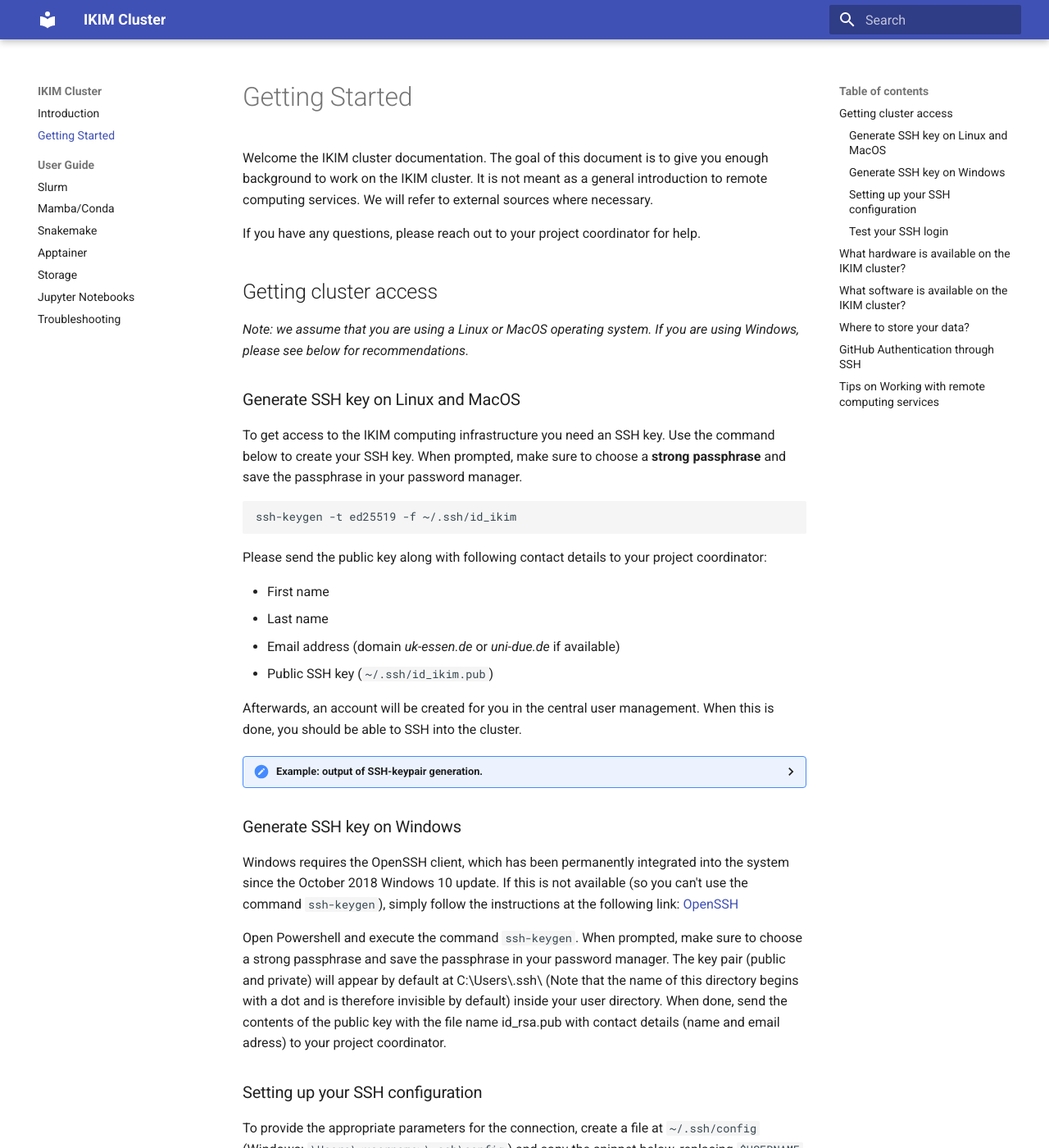
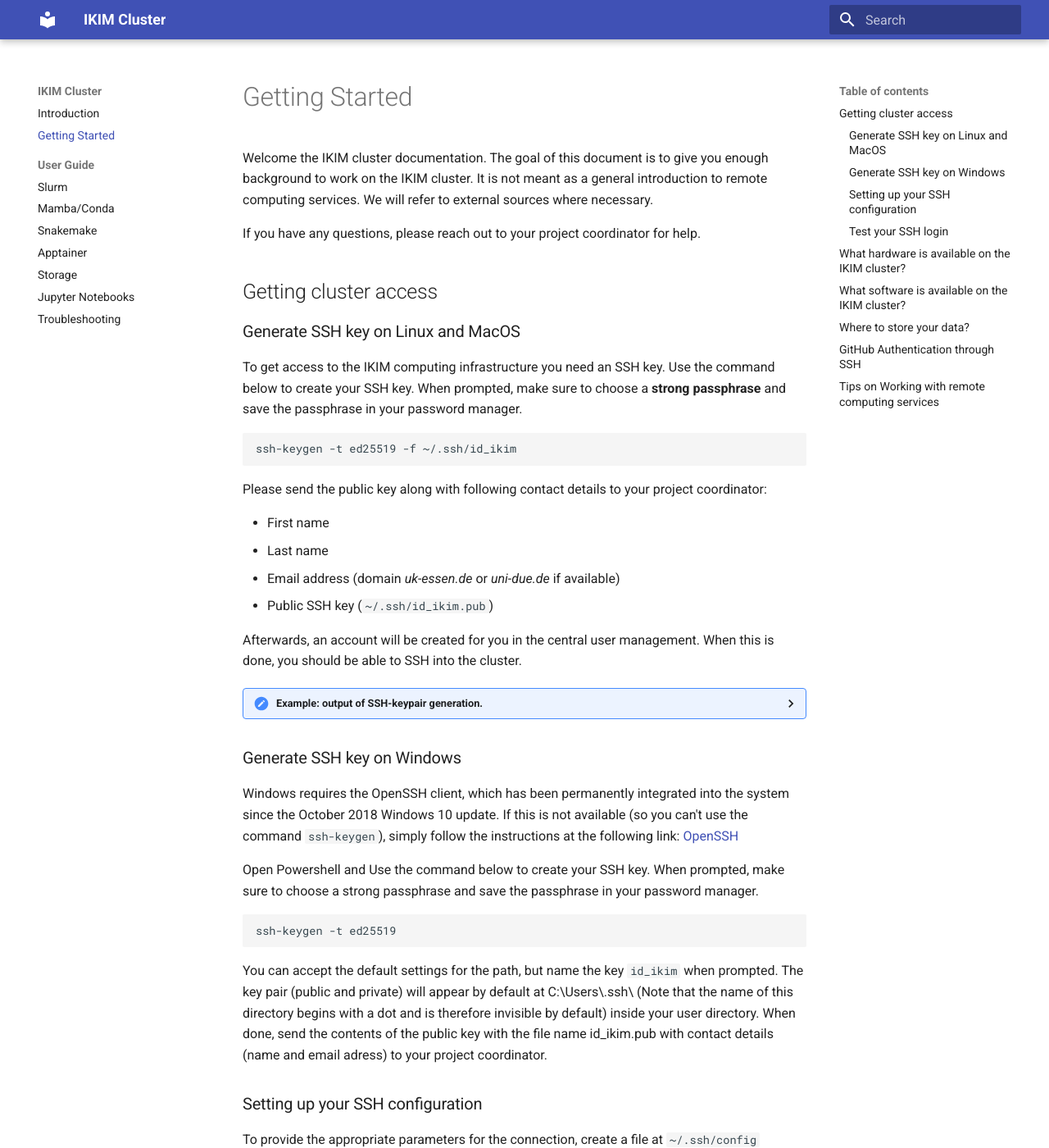
Before and after one commit to IKIM-Essen/ClusterDocs, an MkDocs documentation site: the page built from docs/getting-started.md, in a window 1280 px wide and 1400 px high. Shown: the whole window at 82% size. Built offline with MkDocs 1.6.1 and Material for MkDocs 9.7.7, drawn with Linux system fonts in a browser that asks for light colours.

Commit message:
Adjusted description for generating ssh key and file name

````diff
--- a/docs/getting-started.md
+++ b/docs/getting-started.md
@@ -5,8 +5,6 @@ Welcome the IKIM cluster documentation. The goal of this document is to give you
 If you have any questions, please reach out to your project coordinator for help.
 
 ## Getting cluster access
-
-_Note: we assume that you are using a Linux or MacOS operating system. If you are using Windows, please see below for recommendations._
 
 ### Generate SSH key on Linux and MacOS
 
@@ -74,7 +72,13 @@ ssh-ed25519 [long random string] <user>@<host>
 
 Windows requires the OpenSSH client, which has been permanently integrated into the system since the October 2018 Windows 10 update. If this is not available (so you can't use the command `ssh-keygen`), simply follow the instructions at the following link: [OpenSSH](https://learn.microsoft.com/en-us/windows-server/administration/openssh/openssh_install_firstuse?tabs=gui#install-openssh-using-windows-settings)
 
-Open Powershell and execute the command `ssh-keygen`. When prompted, make sure to choose a strong passphrase and save the passphrase in your password manager. The key pair (public and private) will appear by default at C:\Users\<username>\.ssh\ (Note that the name of this directory begins with a dot and is therefore invisible by default) inside your user directory. When done, send the contents of the public key with the file name id_rsa.pub with contact details (name and email adress) to your project coordinator.
+Open Powershell and Use the command below to create your SSH key. When prompted, make sure to choose a strong passphrase and save the passphrase in your password manager.
+
+```sh
+ssh-keygen -t ed25519
+```
+
+You can accept the default settings for the path, but name the key `id_ikim` when prompted. The key pair (public and private) will appear by default at C:\Users\<username>\.ssh\ (Note that the name of this directory begins with a dot and is therefore invisible by default) inside your user directory. When done, send the contents of the public key with the file name id_ikim.pub with contact details (name and email adress) to your project coordinator.
 
 ### Setting up your SSH configuration
 
````
